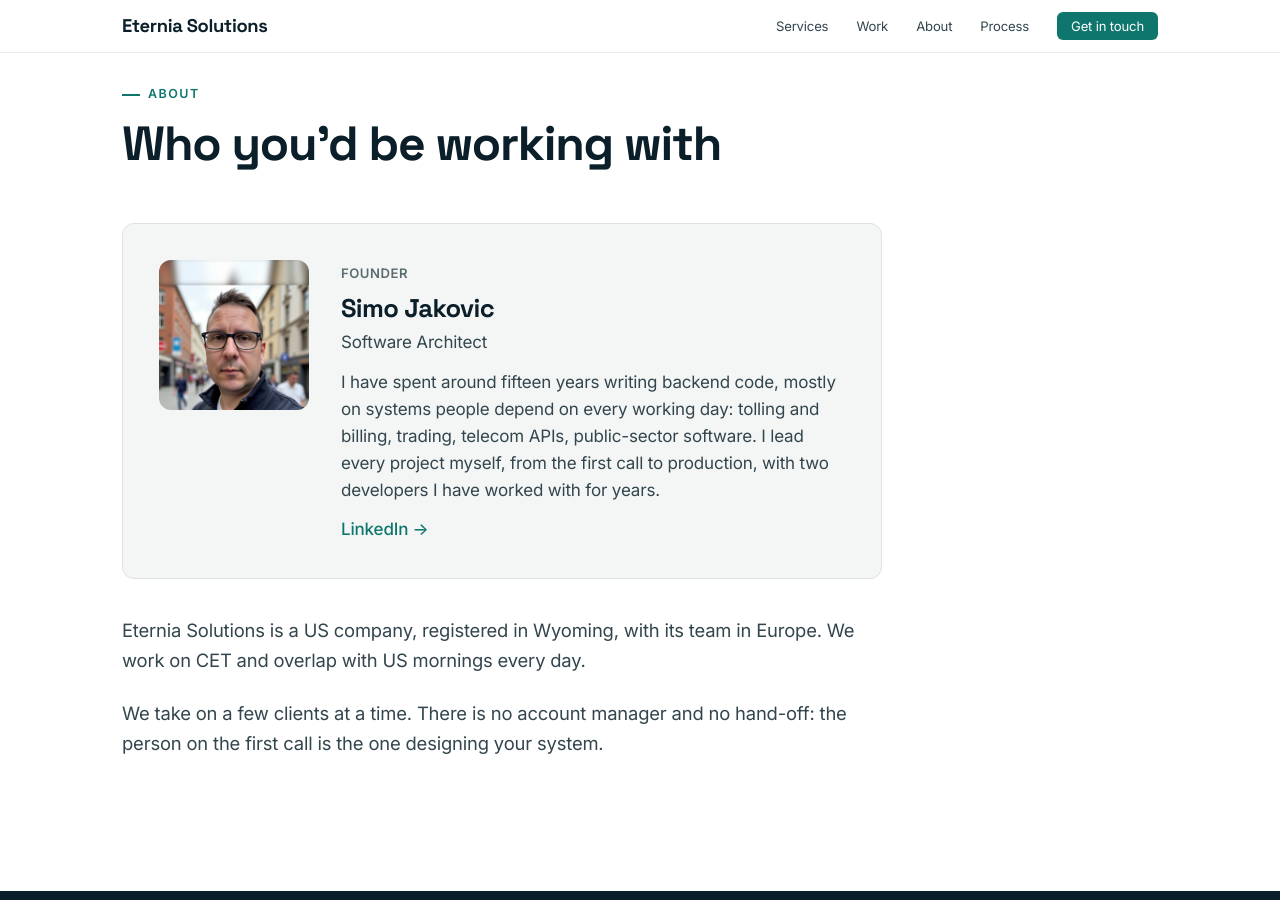
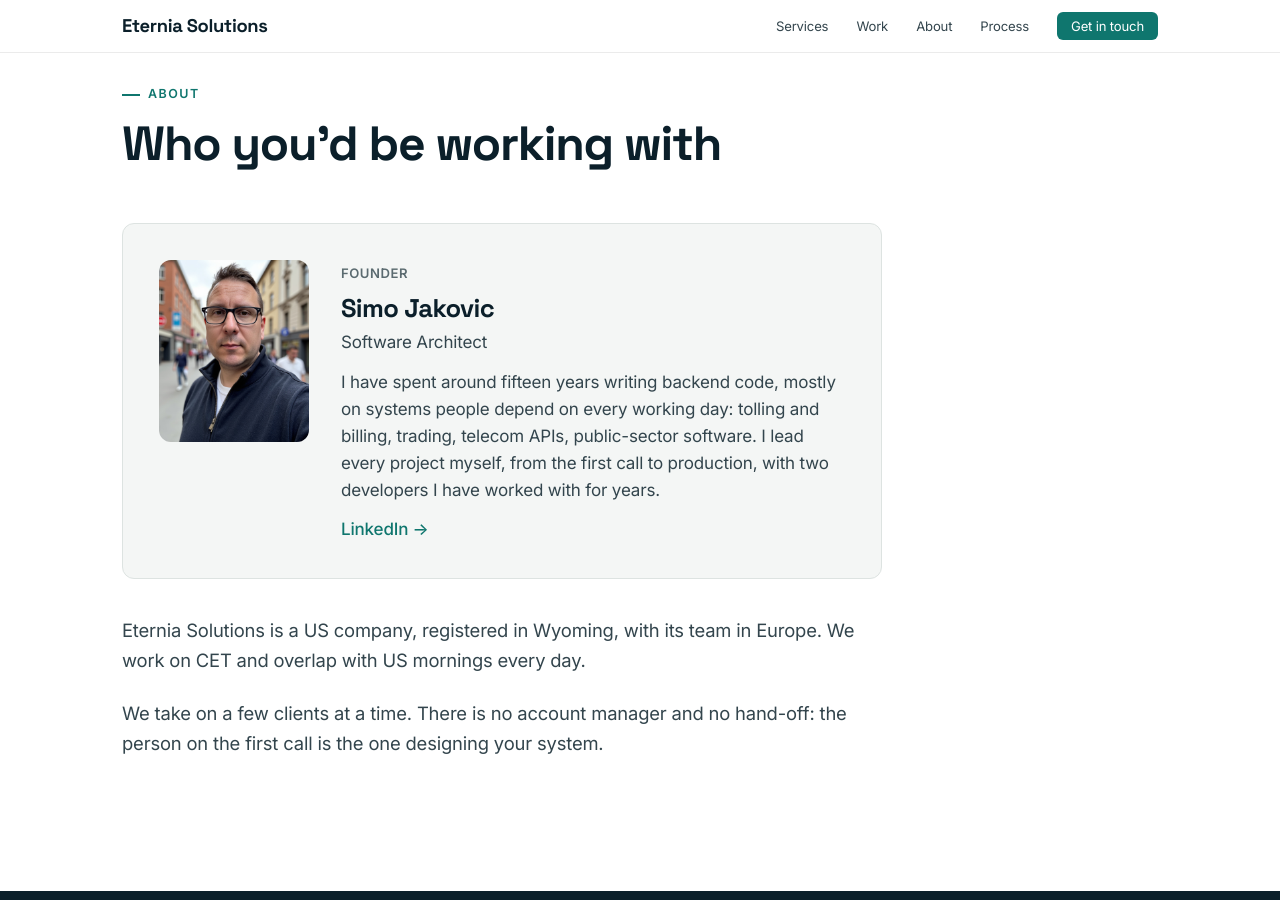
Before and after one commit to sjakovic/sjakovic.github.io, a Jekyll site: the page built from index.md, in a window 1280 px wide and 900 px high, scrolled down 2763 px. Built offline with Jekyll 4.4.1, drawn with Linux system fonts in a browser that asks for light colours.

Commit message:
Add files via upload

```diff
--- a/index.md
+++ b/index.md
@@ -99,7 +99,7 @@
             <h2>Who you'd be working with</h2>
         </div>
         <div class="founder-card">
-            <img src="{{ '/assets/img/founder.jpg' | relative_url }}?v=2" alt="Simo Jakovic" class="founder-photo">
+            <img src="{{ '/assets/img/simo.jpg' | relative_url }}" alt="Simo Jakovic" class="founder-photo" style="height:auto;object-fit:contain">
             <div class="founder-text">
                 <span class="founder-label">Founder</span>
                 <h3>Simo Jakovic</h3>
```
